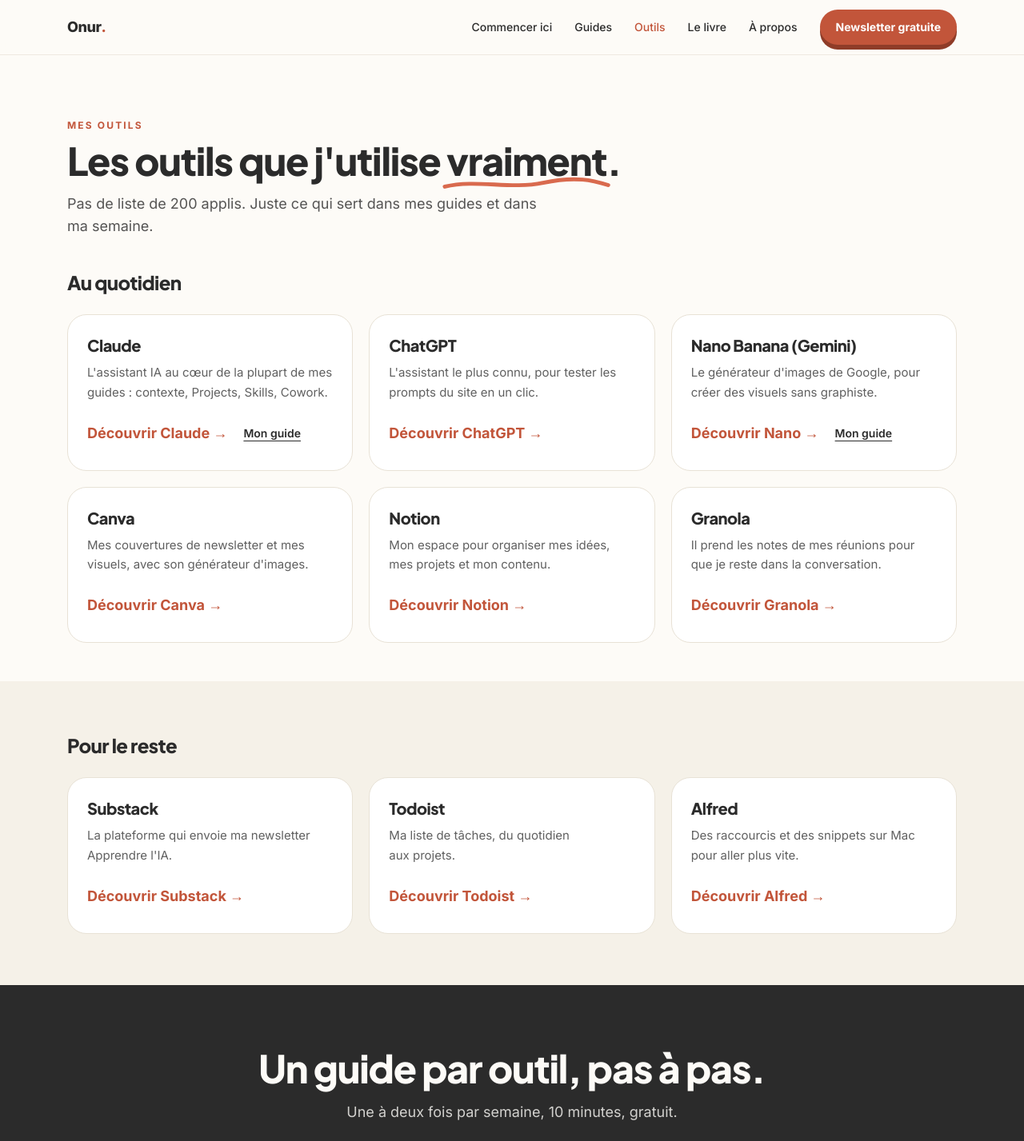
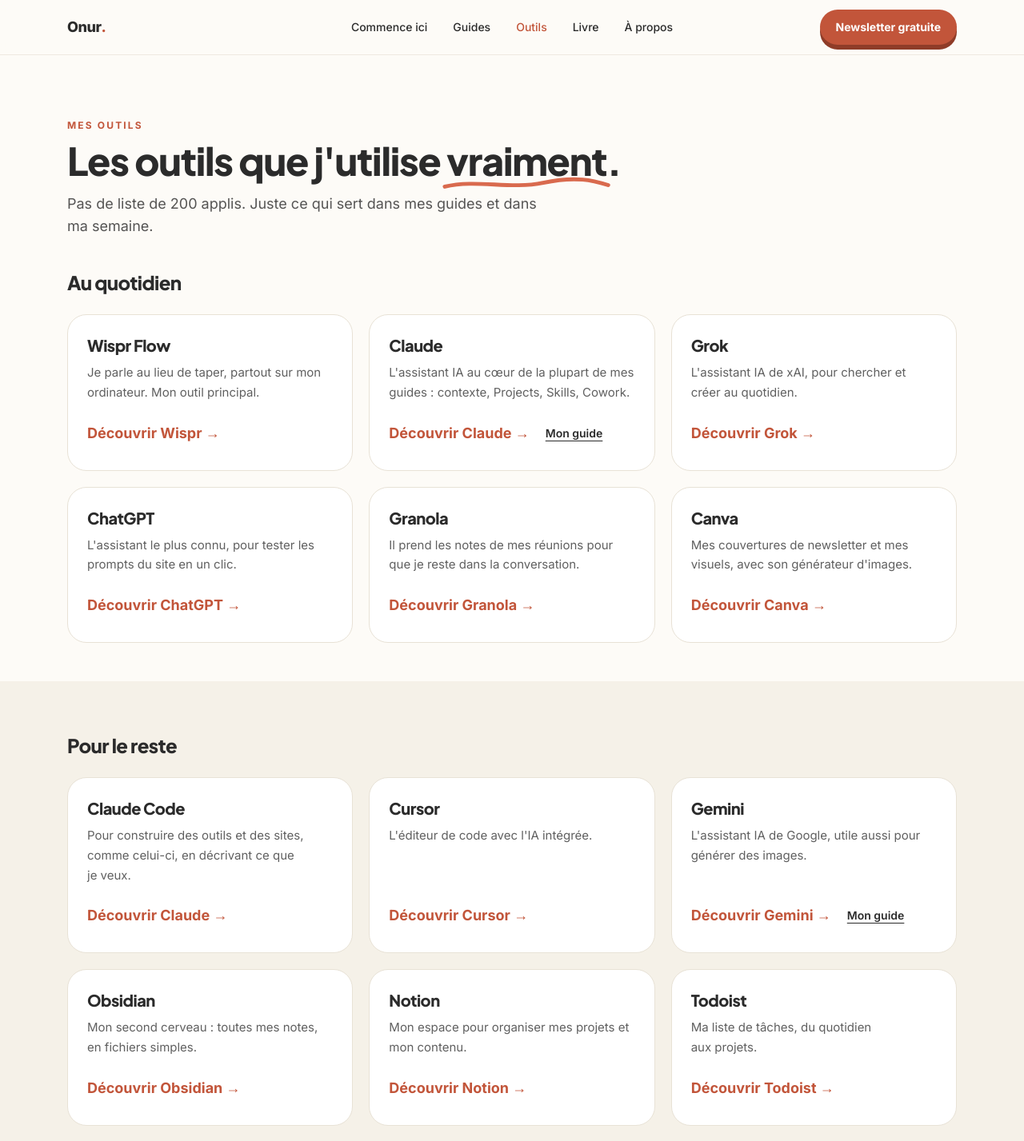
Before and after one commit to Onur-IA/onurkarapinar-site, a React (Vite) app: page /outils in a window 1280 px wide. Shown: the top 1427 px of the page at 80% size. Built offline with nearby package versions, Linux system fonts and the light colour scheme.

Commit message:
v6 : domaine canonique, nav centrée, outils mis à jour

```diff
--- a/src/App.tsx
+++ b/src/App.tsx
@@ -4,18 +4,18 @@
 import Guides from "./pages/Guides"; import Merci from "./pages/Merci"; import NotFound from "./pages/NotFound";
 import Outils from "./pages/Outils"; import Commencer from "./pages/Commencer"; import Mentions from "./pages/Mentions";
 import { SUB } from "./lib";
-const nav = [["/commencer-ici", "Commencer ici"], ["/guides", "Guides"], ["/outils", "Outils"], ["/livre", "Le livre"], ["/a-propos", "À propos"]];
+const nav = [["/commencer-ici", "Commence ici"], ["/guides", "Guides"], ["/outils", "Outils"], ["/livre", "Livre"], ["/a-propos", "À propos"]];
 export default function App() {
   const [open, setOpen] = useState(false); const loc = useLocation(); useEffect(() => setOpen(false), [loc]);
   return (<div className="flex min-h-screen flex-col font-sans">
     <a href="#main" className="sr-only focus:not-sr-only">Aller au contenu</a>
     <header className="sticky top-0 z-40 border-b border-sable/70 bg-creme/90 backdrop-blur">
-      <div className="mx-auto flex max-w-6xl items-center justify-between px-5 py-3">
+      <div className="mx-auto flex max-w-6xl items-center justify-between px-5 py-3 md:grid md:grid-cols-[1fr_auto_1fr]">
         <Link to="/" className="inline-flex min-h-[44px] items-center text-lg font-extrabold tracking-tight">Onur<span className="text-terra">.</span></Link>
-        <nav className="hidden items-center gap-7 text-sm font-medium md:flex">
+        <nav className="hidden items-center gap-8 text-sm font-medium md:flex">
           {nav.map(([to, l]) => <NavLink key={to} to={to} className={({ isActive }) => "inline-flex min-h-[44px] items-center " + (isActive ? "text-terra" : "hover:text-terra")}>{l}</NavLink>)}
-          <a href={SUB} className="btn !min-h-[44px] !px-5 !py-2 text-sm">Newsletter gratuite</a>
         </nav>
+        <div className="hidden justify-end md:flex"><a href={SUB} className="btn !min-h-[44px] !px-5 !py-2 text-sm">Newsletter gratuite</a></div>
         <button className="md:hidden grid h-11 w-11 place-items-center" aria-label="Menu" onClick={() => setOpen(!open)}><div className="space-y-1.5"><span className="block h-0.5 w-6 bg-ink"/><span className="block h-0.5 w-6 bg-ink"/><span className="block h-0.5 w-4 bg-ink"/></div></button>
       </div>
       {open && <nav className="flex flex-col gap-4 border-t border-sable px-5 py-5 text-lg font-medium md:hidden">
--- a/src/data/tools.ts
+++ b/src/data/tools.ts
@@ -1,16 +1,21 @@
 export type Tool = { n: string; d: string; u: string; guide?: string };
 const S = "https://onurkarapinar.substack.com/p/";
 export const tools: Tool[] = [
+  { n: "Wispr Flow", d: "Je parle au lieu de taper, partout sur mon ordinateur. Mon outil principal.", u: "https://wisprflow.ai/" },
   { n: "Claude", d: "L'assistant IA au cœur de la plupart de mes guides : contexte, Projects, Skills, Cowork.", u: "https://claude.ai/", guide: S + "claude-guide-debutant" },
+  { n: "Grok", d: "L'assistant IA de xAI, pour chercher et créer au quotidien.", u: "https://grok.com/" },
   { n: "ChatGPT", d: "L'assistant le plus connu, pour tester les prompts du site en un clic.", u: "https://chatgpt.com/" },
-  { n: "Nano Banana (Gemini)", d: "Le générateur d'images de Google, pour créer des visuels sans graphiste.", u: "https://gemini.google.com/", guide: S + "nano-banana-2-le-guide-pour-bien" },
+  { n: "Granola", d: "Il prend les notes de mes réunions pour que je reste dans la conversation.", u: "https://www.granola.ai/" },
   { n: "Canva", d: "Mes couvertures de newsletter et mes visuels, avec son générateur d'images.", u: "https://www.canva.com/" },
-  { n: "Notion", d: "Mon espace pour organiser mes idées, mes projets et mon contenu.", u: "https://www.notion.com/" },
-  { n: "Granola", d: "Il prend les notes de mes réunions pour que je reste dans la conversation.", u: "https://www.granola.ai/" },
 ];
 export const moreTools: Tool[] = [
-  { n: "Substack", d: "La plateforme qui envoie ma newsletter Apprendre l'IA.", u: "https://substack.com/" },
+  { n: "Claude Code", d: "Pour construire des outils et des sites, comme celui-ci, en décrivant ce que je veux.", u: "https://www.claude.com/product/claude-code" },
+  { n: "Cursor", d: "L'éditeur de code avec l'IA intégrée.", u: "https://cursor.com/" },
+  { n: "Gemini", d: "L'assistant IA de Google, utile aussi pour générer des images.", u: "https://gemini.google.com/", guide: S + "nano-banana-2-le-guide-pour-bien" },
+  { n: "Obsidian", d: "Mon second cerveau : toutes mes notes, en fichiers simples.", u: "https://obsidian.md/" },
+  { n: "Notion", d: "Mon espace pour organiser mes projets et mon contenu.", u: "https://www.notion.com/" },
   { n: "Todoist", d: "Ma liste de tâches, du quotidien aux projets.", u: "https://www.todoist.com/" },
   { n: "Alfred", d: "Des raccourcis et des snippets sur Mac pour aller plus vite.", u: "https://www.alfredapp.com/" },
+  { n: "Substack", d: "La plateforme qui envoie ma newsletter Apprendre l'IA.", u: "https://substack.com/" },
 ];
 export const DISCLOSURE = ""; // À activer plus tard : "Certains liens sont affiliés. Je ne recommande que des outils que j'utilise."
--- a/src/lib.tsx
+++ b/src/lib.tsx
@@ -10,6 +10,7 @@
     set('meta[name="description"]', "name=description", desc);
     set('meta[property="og:title"]', "property=og:title", title);
     set('meta[property="og:description"]', "property=og:description", desc);
+    const u = "https://www.onurkarapinar.com" + window.location.pathname; let c = document.querySelector('link[rel=canonical]') as HTMLLinkElement | null; if (!c) { c = document.createElement('link'); c.rel = 'canonical'; document.head.appendChild(c); } c.href = u; set('meta[property="og:url"]', 'property=og:url', u);
     window.scrollTo(0, 0);
   }, [title, desc]);
 }
```
Also changed, not shown: index.html (+2 -2 lines).
